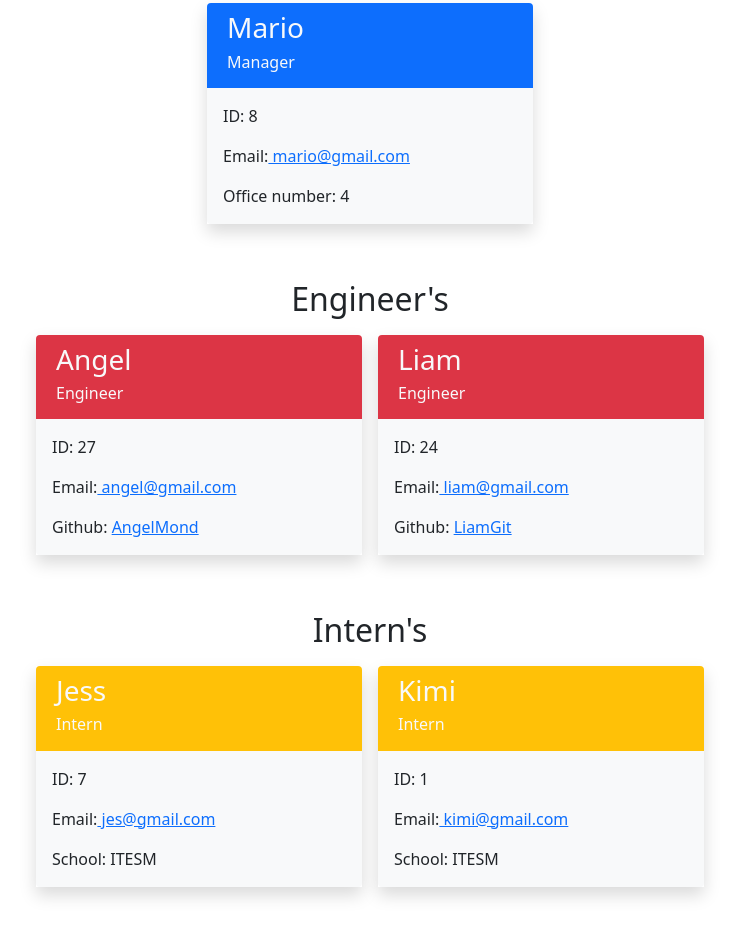
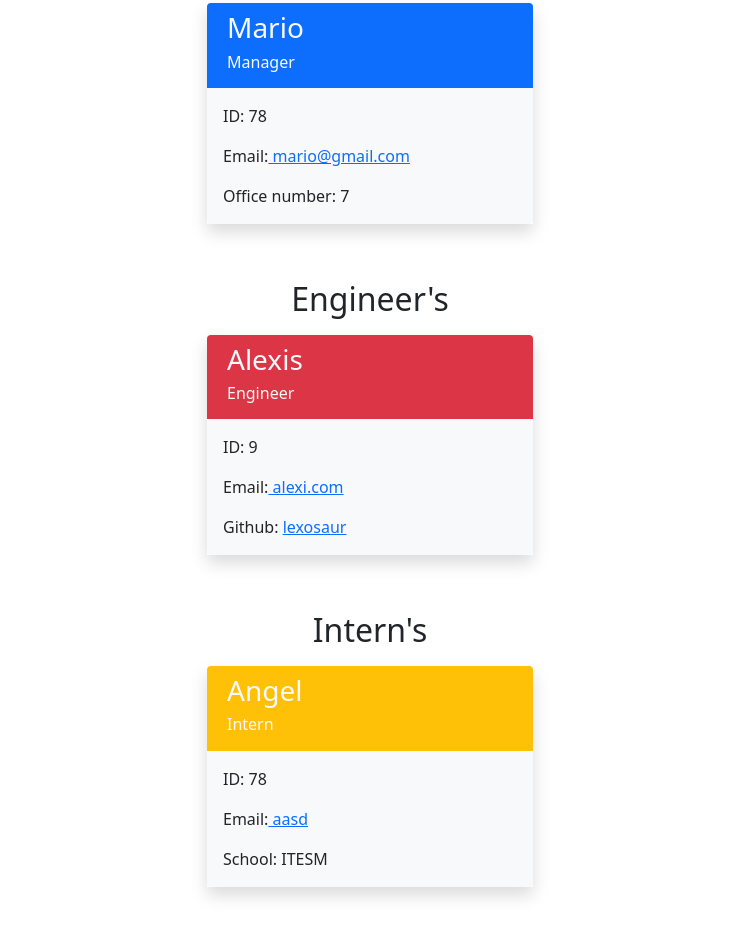
Before and after one commit to AngelMond/Work-Team-Generator, a website: page sample.html in a window 1280 px wide. Shown: the part 179-1116 px from the top of the page, without its empty margins (270-1009 px from the left). Drawn offline with nearby package versions, Linux system fonts and the light colour scheme.

```diff
--- a/lib/employee.js
+++ b/lib/employee.js
@@ -21,7 +21,6 @@
     }
 
 
-
     getName(){
         return this.name;
     }
--- a/sample.html
+++ b/sample.html
@@ -33,9 +33,9 @@
         </div>
 
         <div class="cardBody row p-2 bg-light rounded-bottom aling-items-center">
-            <div class="cardId m-1 p-1 "> ID: 8</div>
+            <div class="cardId m-1 p-1 "> ID: 78</div>
             <div class="cardEmail m-1 p-1 ">Email:<a href="mailto:mario@gmail.com"> mario@gmail.com</a></div>
-            <div class="cardOfficenumber m-1 p-1 ">Office number: 4</div>
+            <div class="cardOfficenumber m-1 p-1 ">Office number: 7</div>
         </div>
     </div>
 
@@ -54,27 +54,14 @@
 
     <div class="col-3 m-2 shadow">
     <div class="cardHeader p-2 row bg-danger rounded-top">
-        <div class="col-12 h3 text-light">Angel</div>
+        <div class="col-12 h3 text-light">Alexis</div>
         <div class="col-12 h6 text-light">Engineer</div>
     </div>
 
     <div class="cardBody row p-2 bg-light rounded-bottom aling-items-center">
-        <div class="cardId m-1 p-1"> ID: 27</div>
-        <div class="cardEmail m-1 p-1">Email:<a href="mailto:angel@gmail.com"> angel@gmail.com</a></div>
-        <div class="cardGithub m-1 p-1">Github: <a href="https://github.com/AngelMond" target="_blank">AngelMond</a></div>
-    </div>
-</div>
-
-    <div class="col-3 m-2 shadow">
-    <div class="cardHeader p-2 row bg-danger rounded-top">
-        <div class="col-12 h3 text-light">Liam</div>
-        <div class="col-12 h6 text-light">Engineer</div>
-    </div>
-
-    <div class="cardBody row p-2 bg-light rounded-bottom aling-items-center">
-        <div class="cardId m-1 p-1"> ID: 24</div>
-        <div class="cardEmail m-1 p-1">Email:<a href="mailto:liam@gmail.com"> liam@gmail.com</a></div>
-        <div class="cardGithub m-1 p-1">Github: <a href="https://github.com/LiamGit" target="_blank">LiamGit</a></div>
+        <div class="cardId m-1 p-1"> ID: 9</div>
+        <div class="cardEmail m-1 p-1">Email:<a href="mailto:alexi.com"> alexi.com</a></div>
+        <div class="cardGithub m-1 p-1">Github: <a href="https://github.com/lexosaur" target="_blank">lexosaur</a></div>
     </div>
 </div>
 
@@ -93,25 +80,13 @@
 
     <div class="col-3 m-2 shadow">
     <div class="cardHeader p-2 row bg-warning rounded-top">
-        <div class="col-12 h3 text-light">Jess</div>
+        <div class="col-12 h3 text-light">Angel</div>
         <div class="col-12 h6 text-light">Intern</div>
     </div>
 
     <div class="cardBody row p-2 bg-light rounded-bottom aling-items-center">
-        <div class="cardId m-1 p-1"> ID: 7</div>
-        <div class="cardEmail m-1 p-1">Email:<a href="mailto:jes@gmail.com"> jes@gmail.com</a></div>
-        <div class="cardSchool m-1 p-1">School: ITESM</div>
-    </div>
-</div>
-    <div class="col-3 m-2 shadow">
-    <div class="cardHeader p-2 row bg-warning rounded-top">
-        <div class="col-12 h3 text-light">Kimi</div>
-        <div class="col-12 h6 text-light">Intern</div>
-    </div>
-
-    <div class="cardBody row p-2 bg-light rounded-bottom aling-items-center">
-        <div class="cardId m-1 p-1"> ID: 1</div>
-        <div class="cardEmail m-1 p-1">Email:<a href="mailto:kimi@gmail.com"> kimi@gmail.com</a></div>
+        <div class="cardId m-1 p-1"> ID: 78</div>
+        <div class="cardEmail m-1 p-1">Email:<a href="mailto:aasd"> aasd</a></div>
         <div class="cardSchool m-1 p-1">School: ITESM</div>
     </div>
 </div>
--- a/src/htmlTemplate.js
+++ b/src/htmlTemplate.js
@@ -1,8 +1,5 @@
 
 
-const managerHTML = require('./managerHTML');
-const engineerHTML = require('./engineerHTML');
-const internHTML = require('./internHTML');
 
 
 const HTML = ((managerHTML, engineerHTML, internHTML)=>{
```
Also changed, not shown: dist/index.html, 1 other file.
